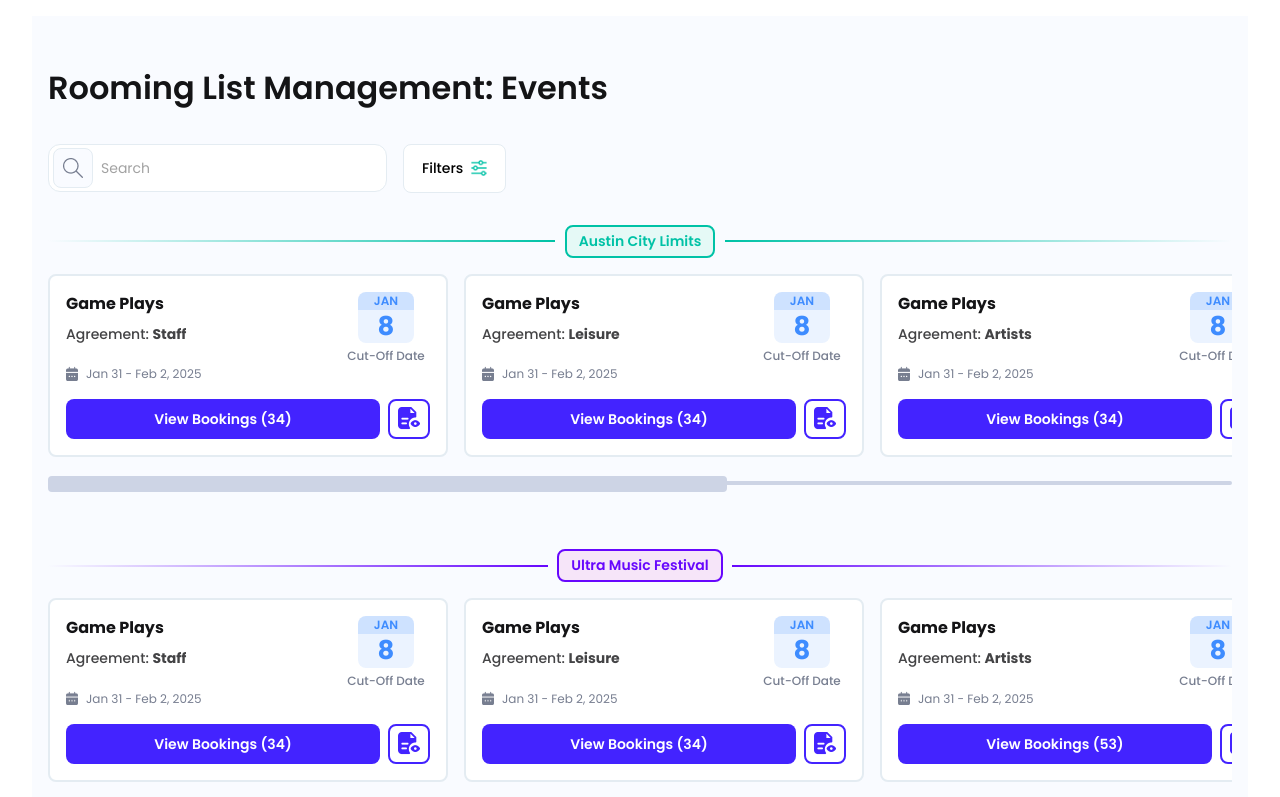
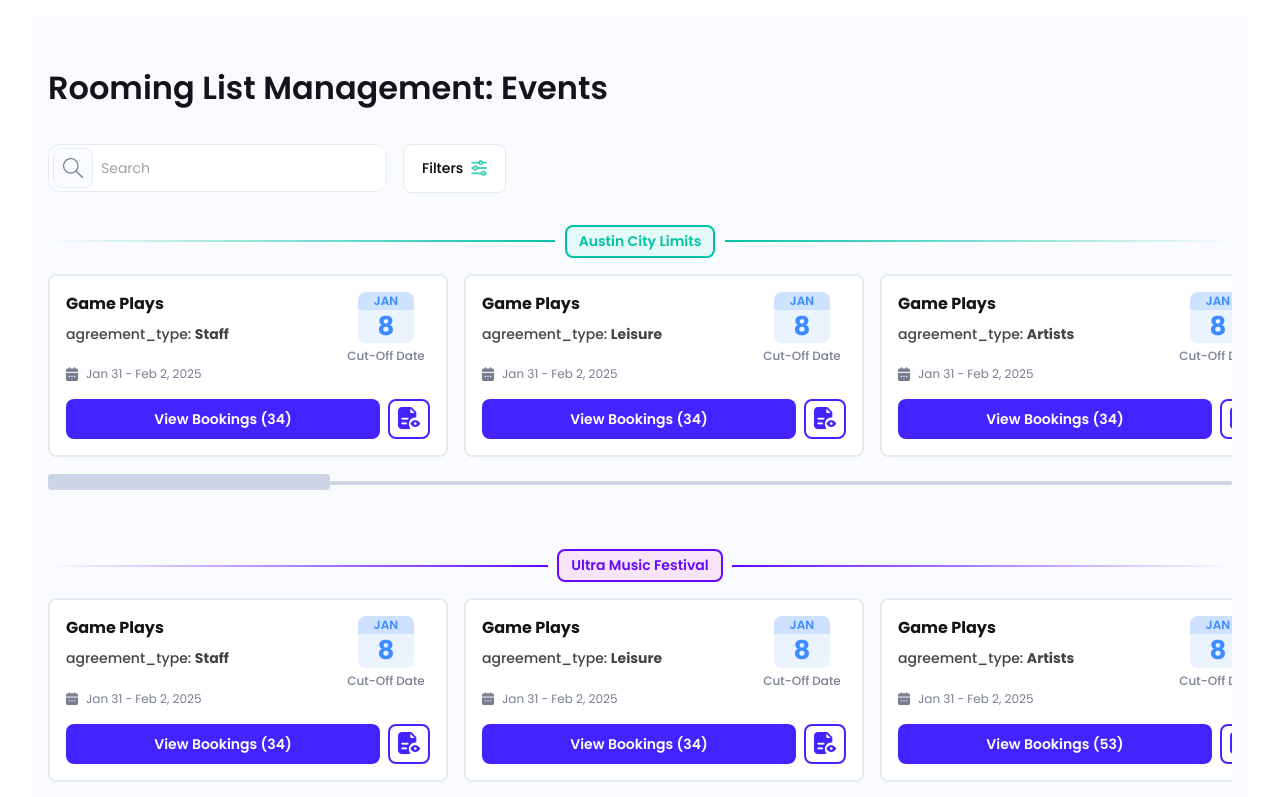
Before and after one commit to nicolasbava/bookings-app, a Next.js app: page / in a window 1280 px wide. Shown: the top 797 px of the page. Built offline with nearby package versions, Linux system fonts and the light colour scheme.

Commit message:
Fixed data interface declarations

```diff
--- a/components/atoms/RoomingListCard/CalendarCard.tsx
+++ b/components/atoms/RoomingListCard/CalendarCard.tsx
@@ -2,11 +2,11 @@
 import { parseCutoffDate } from "../../../utils";
 
 interface CalendarCard {
-    cutoff_date: string,
+    cutOffDate: string,
 }
 
-const CalendarCard = ({cutoff_date} : CalendarCard) => {
-    const { day, month } = parseCutoffDate(cutoff_date);
+const CalendarCard = ({cutOffDate} : CalendarCard) => {
+    const { day, month } = parseCutoffDate(cutOffDate);
 
     return (
         <Stack alignItems={'center'} >
--- a/components/atoms/RoomingListCard/ScrollBarContainer.tsx
+++ b/components/atoms/RoomingListCard/ScrollBarContainer.tsx
@@ -124,7 +124,7 @@
             width: `${scrollbarWidth}px`,
             left: `${scrollbarLeft}px`,
             cursor: 'grab',
-            marginTop: '-5px',
+            marginTop: '-7px',
             '&:hover': { backgroundColor: '#CDD4W3' },
             '&:active': { cursor: 'grabbing' },
           }}
--- a/components/atoms/RoomingListCard/SubtitleCard.tsx
+++ b/components/atoms/RoomingListCard/SubtitleCard.tsx
@@ -7,7 +7,7 @@
 const SubtitleCard = ({children} : SubtitleCardProps) => {
     return (
         <Typography mt={1} sx={{fontSize: '14px', fontWeight: '500', color: '#141416CC'}}>
-            Agreement: <strong>{children}</strong>
+            agreement_type: <strong>{children}</strong>
         </Typography>
     )
 };
--- a/components/molecules/RoomingListCard.tsx
+++ b/components/molecules/RoomingListCard.tsx
@@ -8,27 +8,27 @@
 ;
 
 interface RoomingListCardProps {
-    rpf_name: string,
+    rfpName: string,
     id: string,
-    from_date: string,
-    to_date: string,
+    checkInDate: string,
+    checkOutDate: string,
     bookings: number,
-    agreement: string,
-    cutoff_date: string
+    agreement_type: string,
+    cutOffDate: string
 }
 
-const RoomingListCard = ({rpf_name, bookings, agreement, from_date, to_date, cutoff_date} : RoomingListCardProps) => {
+const RoomingListCard = ({rfpName, bookings, agreement_type, checkInDate, checkOutDate, cutOffDate} : RoomingListCardProps) => {
     return (
         <Grid2 columnSpacing={0.5} container sx={{padding: '16px 16px', borderRadius: '8px', border: '2px solid #E4ECF2', background: 'white', minWidth: '400px'}}>
             <Grid2 size={9}>
-                <TitleCard>{rpf_name}</TitleCard>
-                <SubtitleCard>{agreement}</SubtitleCard>
+                <TitleCard>{rfpName}</TitleCard>
+                <SubtitleCard>{agreement_type}</SubtitleCard>
             </Grid2>
             <Grid2 size={3}>
-                <CalendarCard cutoff_date={cutoff_date} />
+                <CalendarCard cutOffDate={cutOffDate} />
             </Grid2>
             <Grid2 size={12} mb={2}>
-                <DateRangeCard from_date={from_date} to_date={to_date} />
+                <DateRangeCard checkInDate={checkInDate} checkOutDate={checkOutDate} />
             </Grid2>
             <Grid2 size={12}>
                 <Stack direction='row' spacing={1}>
--- a/data/dummyData.json
+++ b/data/dummyData.json
@@ -5,48 +5,111 @@
         "lends": [
             {
                 "id": "a12",
-                "agreement": "Staff",
-                "rpf_name": "Game Plays",
-                "from_date": "31-01-2025",
-                "to_date": "02-02-2025",
+                "agreement_type": "Staff",
+                "rfpName": "Game Plays",
+                "checkInDate": "31-01-2025",
+                "checkOutDate": "02-02-2025",
                 "bookings": 34,
-                "cutoff_date": "08-01-2025"
+                "cutOffDate": "08-01-2025"
             },
             {
                 "id": "a15152",
-                "agreement": "Leisure",
-                "rpf_name": "Game Plays",
-                "from_date": "31-01-2025",
-                "to_date": "02-02-2025",
+                "agreement_type": "Leisure",
+                "rfpName": "Game Plays",
+                "checkInDate": "31-01-2025",
+                "checkOutDate": "02-02-2025",
                 "bookings": 34,
-                "cutoff_date": "08-01-2025"
+                "cutOffDate": "08-01-2025"
             },
             {
                 "id": "a12fda",
-                "agreement": "Artists",
-                "rpf_name": "Game Plays",
-                "from_date": "31-01-2025",
-                "to_date": "02-02-2025",
+                "agreement_type": "Artists",
+                "rfpName": "Game Plays",
+                "checkInDate": "31-01-2025",
+                "checkOutDate": "02-02-2025",
                 "bookings": 34,
-                "cutoff_date": "08-01-2025"
+                "cutOffDate": "08-01-2025"
             },
             {
                 "id": "a515112",
-                "rpf_name": "Game Plays",
-                "agreement": "Staff",
-                "from_date": "31-01-2025",
-                "to_date": "02-02-2025",
+                "rfpName": "Game Plays",
+                "agreement_type": "Staff",
+                "checkInDate": "31-01-2025",
+                "checkOutDate": "02-02-2025",
                 "bookings": 34,
-                "cutoff_date": "08-01-2025"
+                "cutOffDate": "08-01-2025"
             },
             {
                 "id": "a33312",
-                "rpf_name": "Game Plays",
-                "agreement": "Artists",
-                "from_date": "31-01-2025",
-                "to_date": "02-02-2025",
+                "rfpName": "Game Plays",
+                "agreement_type": "Artists",
+                "checkInDate": "31-01-2025",
+                "checkOutDate": "02-02-2025",
                 "bookings": 34,
-                "cutoff_date": "08-01-2025"
+                "cutOffDate": "08-01-2025"
+            },
+            {
+                "id": "a33312",
+                "agreement_type": "Artists",
+                "checkInDate": "31-01-2025",
+                "rfpName": "Game Plays",
+                "checkOutDate": "02-02-2025",
+                "bookings": 34,
+                "cutOffDate": "08-01-2025"
+            },
+            {
+                "id": "a33312",
+                "agreement_type": "Artists",
+                "checkInDate": "31-01-2025",
+                "rfpName": "Game Plays",
+                "checkOutDate": "02-02-2025",
+                "bookings": 34,
+                "cutOffDate": "08-01-2025"
+            },
+            {
+                "id": "a33312",
+                "agreement_type": "Artists",
+                "checkInDate": "31-01-2025",
+                "rfpName": "Game Plays",
+                "checkOutDate": "02-02-2025",
+                "bookings": 34,
+                "cutOffDate": "08-01-2025"
+            },
+            {
+                "id": "a33312",
+                "agreement_type": "Artists",
+                "checkInDate": "31-01-2025",
+                "rfpName": "Game Plays",
+                "checkOutDate": "02-02-2025",
+                "bookings": 34,
+                "cutOffDate": "08-01-2025"
+            },
+            {
+                "id": "a33312",
+                "agreement_type": "Artists",
+                "checkInDate": "31-01-2025",
+                "rfpName": "Game Plays",
+                "checkOutDate": "02-02-2025",
+                "bookings": 34,
+                "cutOffDate": "08-01-2025"
+            },
+            {
+                "id": "a33312",
+                "agreement_type": "Artists",
+                "checkInDate": "31-01-2025",
+                "rfpName": "Game Plays",
+                "checkOutDate": "02-02-2025",
+                "bookings": 34,
+                "cutOffDate": "08-01-2025"
+            },
+            {
+                "id": "a33312",
+                "agreement_type": "Artists",
+                "checkInDate": "31-01-2025",
+                "rfpName": "Game Plays",
+                "checkOutDate": "02-02-2025",
+                "bookings": 34,
+                "cutOffDate": "08-01-2025"
             }
         ]
     },
@@ -56,48 +119,48 @@
         "lends": [
             {
                 "id": "a12",
-                "agreement": "Staff",
-                "from_date": "31-01-2025",
-                "rpf_name": "Game Plays",
-                "to_date": "02-02-2025",
+                "agreement_type": "Staff",
+                "checkInDate": "31-01-2025",
+                "rfpName": "Game Plays",
+                "checkOutDate": "02-02-2025",
                 "bookings": 34,
-                "cutoff_date": "08-01-2025"
+                "cutOffDate": "08-01-2025"
             },
             {
                 "id": "a15152",
-                "agreement": "Leisure",
-                "from_date": "31-01-2025",
-                "rpf_name": "Game Plays",
-                "to_date": "02-02-2025",
+                "agreement_type": "Leisure",
+                "checkInDate": "31-01-2025",
+                "rfpName": "Game Plays",
+                "checkOutDate": "02-02-2025",
                 "bookings": 34,
-                "cutoff_date": "08-01-2025"
+                "cutOffDate": "08-01-2025"
             },
             {
                 "id": "a12fda",
-                "agreement": "Artists",
-                "from_date": "31-01-2025",
-                "to_date": "02-02-2025",
-                "rpf_name": "Game Plays",
+                "agreement_type": "Artists",
+                "checkInDate": "31-01-2025",
+                "checkOutDate": "02-02-2025",
+                "rfpName": "Game Plays",
                 "bookings": 53,
-                "cutoff_date": "08-01-2025"
+                "cutOffDate": "08-01-2025"
             },
             {
                 "id": "a515112",
-                "agreement": "Staff",
-                "from_date": "31-01-2025",
-                "rpf_name": "Game Plays",
-                "to_date": "02-02-2025",
+                "agreement_type": "Staff",
+                "checkInDate": "31-01-2025",
+                "rfpName": "Game Plays",
+                "checkOutDate": "02-02-2025",
                 "bookings": 14,
-                "cutoff_date": "08-01-2025"
+                "cutOffDate": "08-01-2025"
             },
             {
                 "id": "a33312",
-                "agreement": "Artists",
-                "from_date": "31-01-2025",
-                "rpf_name": "Game Plays",
-                "to_date": "02-02-2025",
+                "agreement_type": "Artists",
+                "checkInDate": "31-01-2025",
+                "rfpName": "Game Plays",
+                "checkOutDate": "02-02-2025",
                 "bookings": 34,
-                "cutoff_date": "08-01-2025"
+                "cutOffDate": "08-01-2025"
             }
         ]
     },
@@ -107,48 +170,48 @@
         "lends": [
             {
                 "id": "a12",
-                "rpf_name": "Game Plays",
-                "agreement": "Staff",
-                "from_date": "31-01-2025",
-                "to_date": "02-02-2025",
+                "rfpName": "Game Plays",
+                "agreement_type": "Staff",
+                "checkInDate": "31-01-2025",
+                "checkOutDate": "02-02-2025",
                 "bookings": 34,
-                "cutoff_date": "08-01-2025"
+                "cutOffDate": "08-01-2025"
             },
             {
                 "id": "a15152",
-                "agreement": "Leisure",
-                "rpf_name": "Game Plays",
-                "from_date": "31-01-2025",
-                "to_date": "02-02-2025",
+                "agreement_type": "Leisure",
+                "rfpName": "Game Plays",
+                "checkInDate": "31-01-2025",
+                "checkOutDate": "02-02-2025",
                 "bookings": 34,
-                "cutoff_date": "08-01-2025"
+                "cutOffDate": "08-01-2025"
             },
             {
                 "id": "a12fda",
-                "rpf_name": "Game Plays",
-                "agreement": "Artists",
-                "from_date": "31-01-2025",
-                "to_date": "02-02-2025",
+                "rfpName": "Game Plays",
+                "agreement_type": "Artists",
+                "checkInDate": "31-01-2025",
+                "checkOutDate": "02-02-2025",
                 "bookings": 53,
-                "cutoff_date": "08-01-2025"
+                "cutOffDate": "08-01-2025"
             },
             {
                 "id": "a515112",
-                "rpf_name": "Game Plays",
-                "agreement": "Staff",
-                "from_date": "31-01-2025",
-                "to_date": "02-02-2025",
+                "rfpName": "Game Plays",
+                "agreement_type": "Staff",
+                "checkInDate": "31-01-2025",
+                "checkOutDate": "02-02-2025",
                 "bookings": 14,
-                "cutoff_date": "08-01-2025"
+                "cutOffDate": "08-01-2025"
             },
             {
                 "id": "a33312",
-                "agreement": "Artists",
-                "rpf_name": "Game Plays",
-                "from_date": "31-01-2025",
-                "to_date": "02-02-2025",
+                "agreement_type": "Artists",
+                "rfpName": "Game Plays",
+                "checkInDate": "31-01-2025",
+                "checkOutDate": "02-02-2025",
                 "bookings": 34,
-                "cutoff_date": "08-01-2025"
+                "cutOffDate": "08-01-2025"
             }
         ]
     }
```
Also changed, not shown: components/atoms/RoomingListCard/DateRangeCard.tsx (+4 -4 lines).
